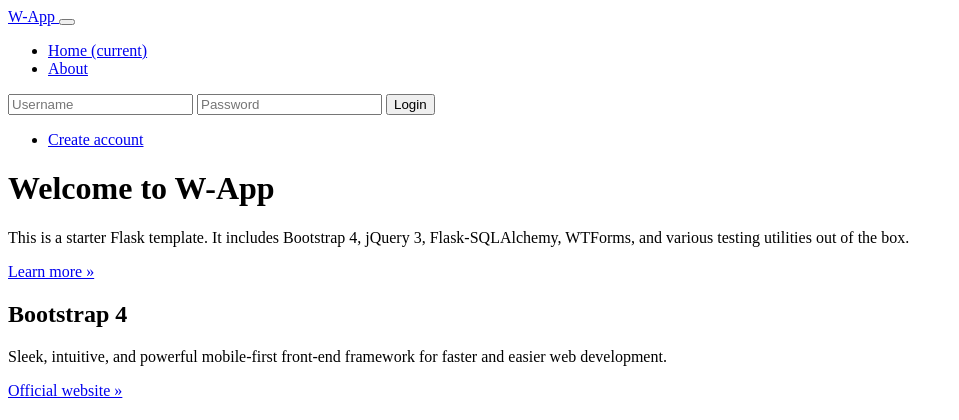
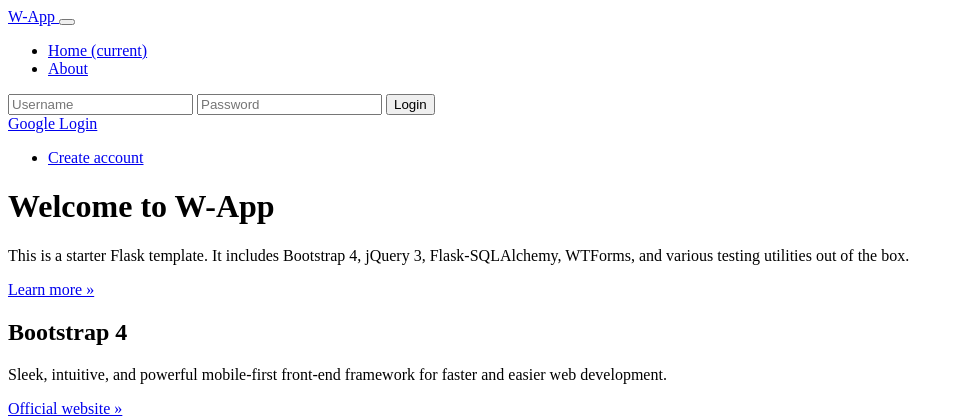
Before and after one commit to TobKed/Home-Budgeting-App, a Flask app: template w_app/templates/public/home.html in a window 1280 px wide. Shown: the top 420 px of the page, without its empty margins (0-959 px from the left). Run offline with Flask 2, Linux system fonts and the light colour scheme; the template is opened without the code that fills it: most values are stand-ins (such as "Sample title", 1, 10 or a date in 2020); form fields are guessed from the names that the template uses; parts of the project's set-up code (start-up, migrations or seed data) failed here and were passed over.

Commit message:
Add google login

```diff
--- a/requirements/prod.txt
+++ b/requirements/prod.txt
@@ -28,6 +28,9 @@
 # Auth
 Flask-Login==0.4.1
 Flask-Bcrypt==0.7.1
+requests==2.22.0
+oauthlib==3.1.0
+pyopenssl==19.0.0
 
 # Caching
 Flask-Caching>=1.7.2
--- a/w_app/public/views.py
+++ b/w_app/public/views.py
@@ -1,5 +1,8 @@
 # -*- coding: utf-8 -*-
 """Public section, including homepage and signup."""
+import json
+
+import requests
 from flask import (
     Blueprint,
     current_app,
@@ -10,6 +13,7 @@
     url_for,
 )
 from flask_login import login_required, login_user, logout_user
+from oauthlib.oauth2 import WebApplicationClient
 
 from w_app.extensions import login_manager
 from w_app.public.forms import LoginForm
@@ -81,3 +85,93 @@
 def trigger_error():
     """Debug view for Sentry."""
     division_by_zero = 1 / 0  # noqa
+
+
+def get_google_provider_cfg():
+    return requests.get(current_app.config["GOOGLE_DISCOVERY_URL"]).json()
+
+
+@blueprint.route("/login")
+def login():
+    client = WebApplicationClient(current_app.config["GOOGLE_CLIENT_ID"])
+    # Find out what URL to hit for Google login
+    google_provider_cfg = get_google_provider_cfg()
+    authorization_endpoint = google_provider_cfg["authorization_endpoint"]
+
+    # Use library to construct the request for Google login and provide
+    # scopes that let you retrieve user's profile from Google
+    request_uri = client.prepare_request_uri(
+        authorization_endpoint,
+        redirect_uri=request.base_url + "/callback",
+        scope=["openid", "email", "profile"],
+    )
+    return redirect(request_uri)
+
+
+@blueprint.route("/login/callback")
+def callback():
+    client = WebApplicationClient(current_app.config["GOOGLE_CLIENT_ID"])
+    # Get authorization code Google sent back to you
+    code = request.args.get("code")
+
+    # Find out what URL to hit to get tokens that allow you to ask for
+    # things on behalf of a user
+    google_provider_cfg = get_google_provider_cfg()
+    token_endpoint = google_provider_cfg["token_endpoint"]
+
+    # Prepare and send request to get tokens! Yay tokens!
+    token_url, headers, body = client.prepare_token_request(
+        token_endpoint,
+        authorization_response=request.url,
+        redirect_url=request.base_url,
+        code=code,
+    )
+    token_response = requests.post(
+        token_url,
+        headers=headers,
+        data=body,
+        auth=(
+            current_app.config["GOOGLE_CLIENT_ID"],
+            current_app.config["GOOGLE_CLIENT_SECRET"],
+        ),
+    )
+
+    # Parse the tokens!
+    client.parse_request_body_response(json.dumps(token_response.json()))
+
+    # Now that we have tokens (yay) let's find and hit URL
+    # from Google that gives you user's profile information,
+    # including their Google Profile Image and Email
+    userinfo_endpoint = google_provider_cfg["userinfo_endpoint"]
+    uri, headers, body = client.add_token(userinfo_endpoint)
+    userinfo_response = requests.get(uri, headers=headers, data=body)
+
+    # We want to make sure their email is verified.
+    # The user authenticated with Google, authorized our
+    # app, and now we've verified their email through Google!
+    if userinfo_response.json().get("email_verified"):
+        users_email = userinfo_response.json()["email"]
+        given_name = userinfo_response.json()["given_name"]
+        family_name = userinfo_response.json()["family_name"]
+        name = userinfo_response.json()["name"]
+    else:
+        return "User email not available or not verified by Google.", 400
+
+    # Create a user in our db with the information provided
+    # by Google
+    user = User.query.filter_by(email=users_email).first()
+
+    # Doesn't exist? Add to database
+    if not user:
+        user = User.create(
+            username=name,
+            email=users_email,
+            first_name=given_name,
+            last_name=family_name,
+        )
+
+    # Begin user session by logging the user in
+    login_user(user)
+
+    # Send user back to homepage
+    return redirect(url_for("public.home"))
--- a/w_app/settings.py
+++ b/w_app/settings.py
@@ -22,3 +22,7 @@
 SQLALCHEMY_TRACK_MODIFICATIONS = False
 WEBPACK_MANIFEST_PATH = "webpack/manifest.json"
 SENTRY_DSN = env.str("SENTRY_DSN", default=None)
+
+GOOGLE_CLIENT_ID = env.str("GOOGLE_CLIENT_ID", default=None)
+GOOGLE_CLIENT_SECRET = env.str("GOOGLE_CLIENT_SECRET", default=None)
+GOOGLE_DISCOVERY_URL = "https://accounts.google.com/.well-known/openid-configuration"
--- a/w_app/templates/nav.html
+++ b/w_app/templates/nav.html
@@ -39,6 +39,11 @@
         <button class="btn btn-light btn-primary m-auto" type="submit">Login</button>
       </div>
     </form>
+    <div class="form-inline">
+      <div class="input-group mb-2 mr-sm-2">
+        <a href="{{ url_for('public.login') }}" class="btn  btn-primary m-auto">Google Login</a>
+      </div>
+    </div>
     <ul class="navbar-nav my-auto">
       <li class="nav-item">
         <a class="nav-link navbar-text" href="{{ url_for('public.register') }}">Create account</a>
```
Also changed, not shown: 2 other files.
